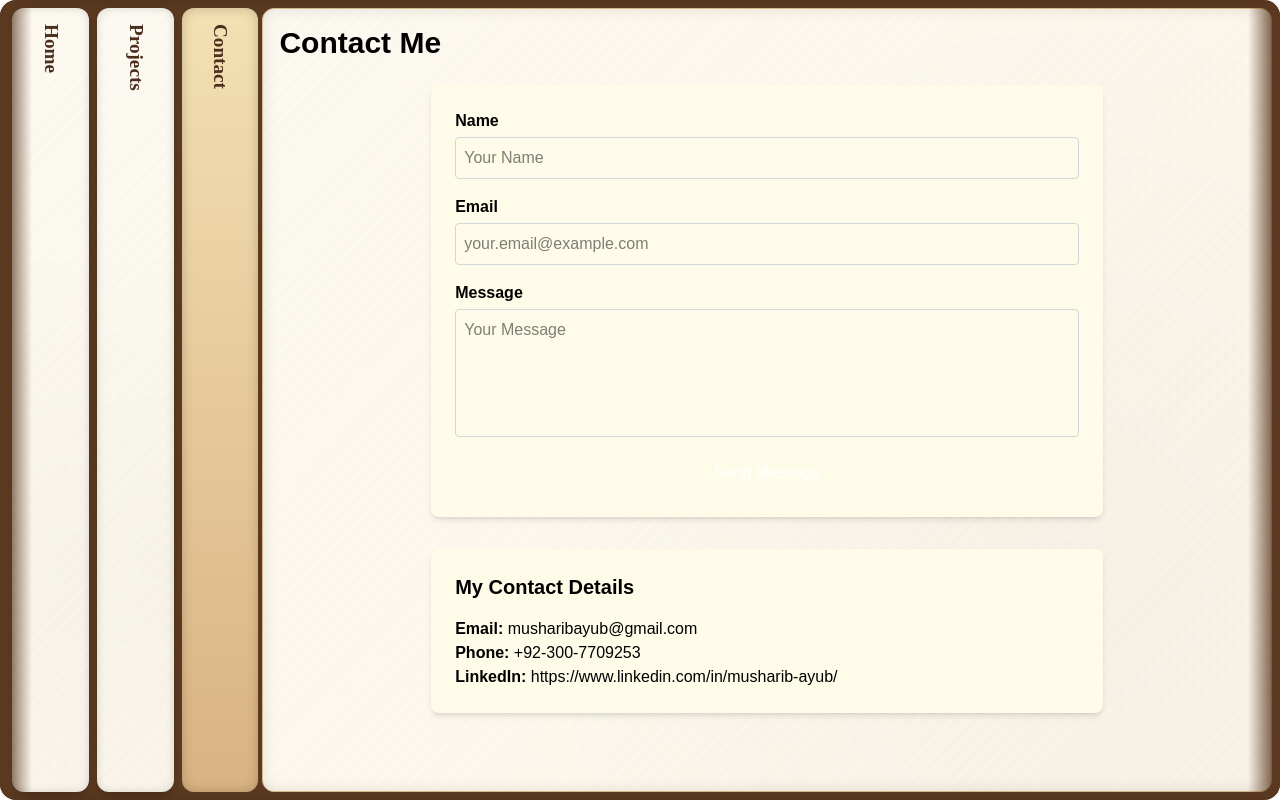
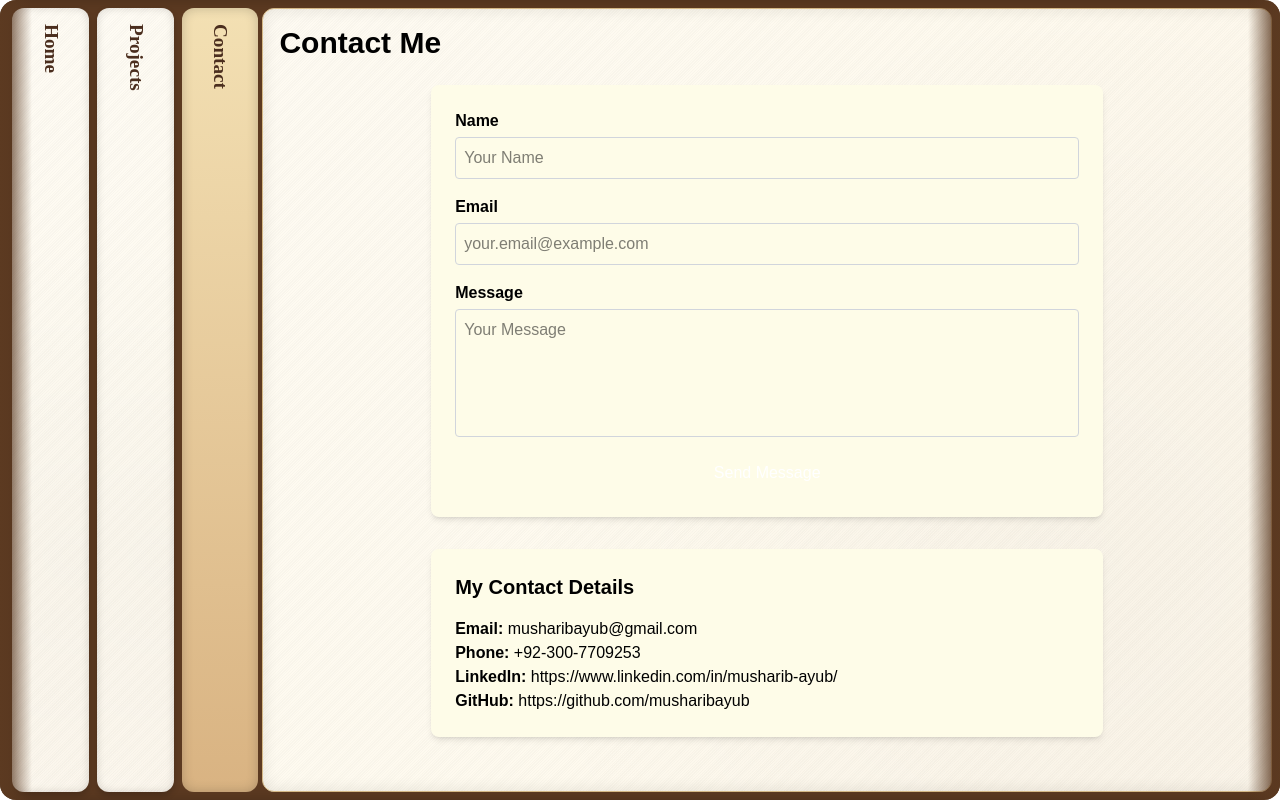
Before and after one commit to musharib130/portfolio, a Next.js app: page /contact in a window 1280 px wide. Built offline with nearby package versions, Linux system fonts and the light colour scheme.

Commit message:
contacts update

```diff
--- a/components/contact/Contact.tsx
+++ b/components/contact/Contact.tsx
@@ -8,6 +8,7 @@ export default function Contact() {
     email: "musharibayub@gmail.com",
     phone: "+92-300-7709253",
     linkedIn: "https://www.linkedin.com/in/musharib-ayub/",
+    github: "https://github.com/musharibayub",
   };
 
   const [form, setForm] = useState({ name: "", email: "", message: "" });
@@ -89,6 +90,9 @@ export default function Contact() {
         <p>
           <strong>LinkedIn:</strong><a href={contactDetails.linkedIn} target="_blank"> {contactDetails.linkedIn}</a>
         </p>
+        <p>
+          <strong>GitHub:</strong><a href={contactDetails.github} target="_blank"> {contactDetails.github}</a>
+        </p>
       </div>
     </div>
   );
--- a/components/navigation/Tabs.tsx
+++ b/components/navigation/Tabs.tsx
@@ -50,7 +50,7 @@ export default function Tabs({ children }: TabsProps) {
             <motion.div
               key={active} // IMPORTANT: makes it a new component
               initial={isMobile ? { height: 0, padding: 0 } : { width: 0, padding: 0 }}
-              animate={isMobile ? { height: "100%", padding: "1rem" } : { width: "100%", padding: "1rem" }}
+              animate={isMobile ? { height: "100%", width: "100%", padding: "1rem" } : { width: "100%", padding: "1rem" }}
               exit={isMobile ? { height: 0, paddingInline: 0 } : { width: 0, paddingInline: 0 }}
               transition={{ duration: 0.35 }}
               className="overflow-auto paper-texture rounded-lg"
```
